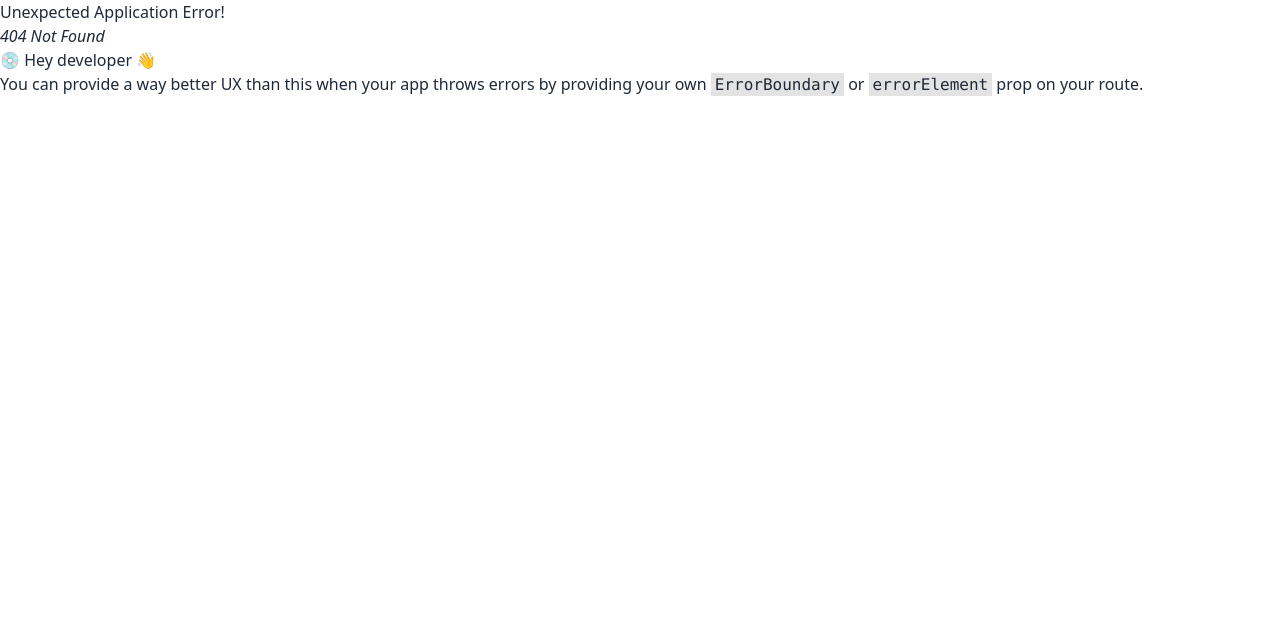
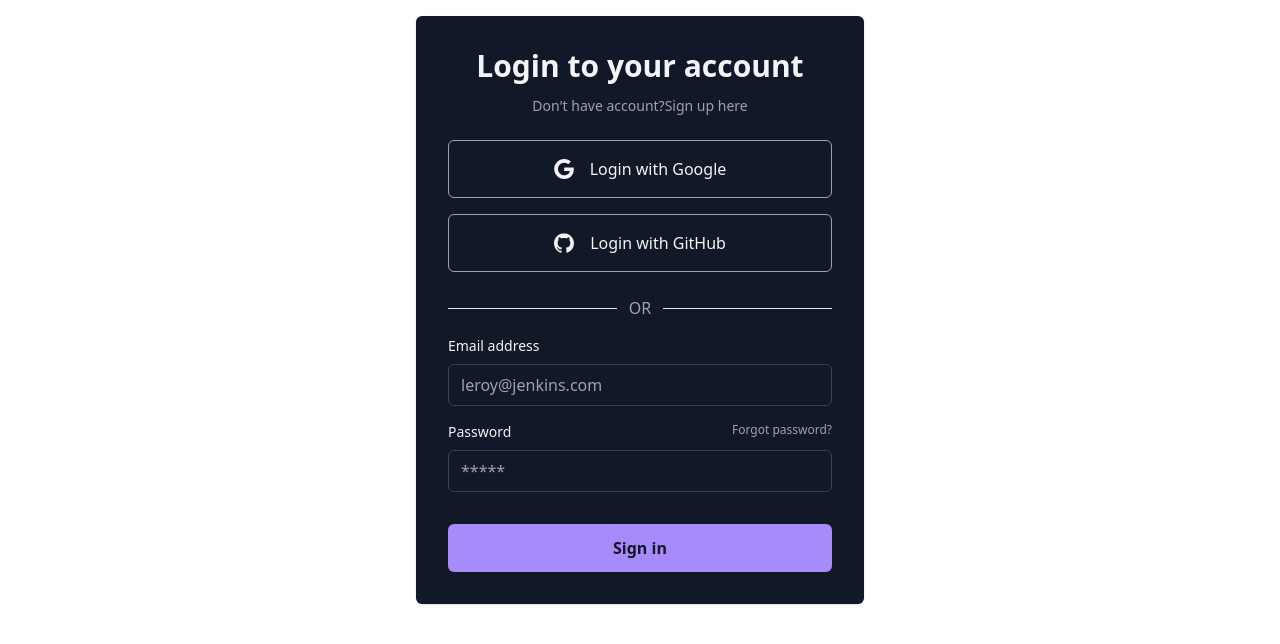
Before and after one commit to shamim-hossain008/wire-nest-client, a React (Vite) app: page /login in a window 1280 px wide. Before the commit this address had no page. Shown: the top 644 px of the page. Built offline with nearby package versions, Linux system fonts and the light colour scheme.

Commit message:
added login & authprovider

```diff
--- a/package.json
+++ b/package.json
@@ -10,6 +10,7 @@
     "preview": "vite preview"
   },
   "dependencies": {
+    "firebase": "^11.2.0",
     "react": "^18.3.1",
     "react-dom": "^18.3.1",
     "react-hot-toast": "^2.4.1",
--- /dev/null
+++ b/src/Firebase/firebase.config.js
@@ -0,0 +1,18 @@
+// Import the functions you need from the SDKs you need
+import { initializeApp } from "firebase/app";
+// TODO: Add SDKs for Firebase products that you want to use
+// https://firebase.google.com/docs/web/setup#available-libraries
+
+// Your web app's Firebase configuration
+const firebaseConfig = {
+  apiKey: import.meta.env.VITE_apiKey,
+  authDomain: import.meta.env.VITE_authDomain,
+  projectId: import.meta.env.VITE_projectId,
+  storageBucket: import.meta.env.VITE_storageBucket,
+  messagingSenderId: import.meta.env.VITE_messagingSenderId,
+  appId: import.meta.env.VITE_appId,
+};
+
+// Initialize Firebase
+const app = initializeApp(firebaseConfig);
+export default app;
--- a/src/Layout/Routes/Routes.jsx
+++ b/src/Layout/Routes/Routes.jsx
@@ -1,6 +1,7 @@
 import { createBrowserRouter } from "react-router-dom";
 import AddProductPage from "../../Pages/AddProduct/AddProductPage";
 import Home from "../../Pages/Home/Home/Home";
+import Login from "../../Pages/Login/Login";
 import MainLayout from "../MainLayout";
 
 export const router = createBrowserRouter([
@@ -19,4 +20,5 @@
       },
     ],
   },
+  { path: "/login", element: <Login /> },
 ]);
--- a/src/Pages/Home/Home/Shared/Navbar/Navbar.jsx
+++ b/src/Pages/Home/Home/Shared/Navbar/Navbar.jsx
@@ -120,7 +120,9 @@
               <a>Settings</a>
             </li>
             <li>
-              <a>Logout</a>
+              <Link to="/login" className="btn btn-primary">
+                Logout
+              </Link>
             </li>
           </ul>
         </div>
--- a/src/Pages/Login/Login.jsx
+++ b/src/Pages/Login/Login.jsx
@@ -1,7 +1,74 @@
 import React from "react";
+import SocialLogin from "../../components/SocialLogin/SocialLogin";
 
 const Login = () => {
-  return <div>Login</div>;
+  return (
+    <div className="w-full m-4 max-w-md mx-auto p-4 rounded-md shadow sm:p-8 bg-gray-900 dark:bg-gray-50 text-gray-100 dark:text-gray-800">
+      <h2 className="mb-3 text-3xl font-semibold text-center">
+        Login to your account
+      </h2>
+      <p className="text-sm text-center text-gray-400 dark:text-gray-600">
+        Don't have account?
+        <a
+          href="#"
+          rel="noopener noreferrer"
+          className="focus:underline hover:underline"
+        >
+          Sign up here
+        </a>
+      </p>
+      {/* Social Login */}
+      <SocialLogin />
+      <div className="flex items-center w-full my-4">
+        <hr className="w-full text-gray-400 dark:text-gray-600" />
+        <p className="px-3 text-gray-400 dark:text-gray-600">OR</p>
+        <hr className="w-full text-gray-400 dark:text-gray-600" />
+      </div>
+      <form noValidate="" action="" className="space-y-8">
+        <div className="space-y-4">
+          <div className="space-y-2">
+            <label htmlFor="email" className="block text-sm">
+              Email address
+            </label>
+            <input
+              type="email"
+              name="email"
+              id="email"
+              placeholder="leroy@jenkins.com"
+              className="w-full px-3 py-2 border rounded-md border-gray-700 dark:border-gray-300 bg-gray-900 dark:bg-gray-50 text-gray-100 dark:text-gray-800 focus:border-violet-400 focus:dark:border-violet-600"
+            />
+          </div>
+          <div className="space-y-2">
+            <div className="flex justify-between">
+              <label htmlFor="password" className="text-sm">
+                Password
+              </label>
+              <a
+                rel="noopener noreferrer"
+                href="#"
+                className="text-xs hover:underline text-gray-400 dark:text-gray-600"
+              >
+                Forgot password?
+              </a>
+            </div>
+            <input
+              type="password"
+              name="password"
+              id="password"
+              placeholder="*****"
+              className="w-full px-3 py-2 border rounded-md border-gray-700 dark:border-gray-300 bg-gray-900 dark:bg-gray-50 text-gray-100 dark:text-gray-800 focus:border-violet-400 focus:dark:border-violet-600"
+            />
+          </div>
+        </div>
+        <button
+          type="button"
+          className="w-full px-8 py-3 font-semibold rounded-md bg-violet-400 dark:bg-violet-600 text-gray-900 dark:text-gray-50"
+        >
+          Sign in
+        </button>
+      </form>
+    </div>
+  );
 };
 
 export default Login;
--- /dev/null
+++ b/src/Provider/AuthProvider.jsx
@@ -0,0 +1,14 @@
+import { createContext } from "react";
+
+export const AuthContext = createContext(null);
+const auth = getAuth(app);
+
+const authInfo = {};
+
+const AuthProvider = ({ children }) => {
+  return (
+    <AuthContext.Provider value={authInfo}>{children}</AuthContext.Provider>
+  );
+};
+
+export default AuthProvider;
--- /dev/null
+++ b/src/components/SocialLogin/SocialLogin.jsx
@@ -0,0 +1,38 @@
+import React from "react";
+
+const SocialLogin = () => {
+  return (
+    <div className="my-6 space-y-4">
+      <button
+        aria-label="Login with Google"
+        type="button"
+        className="flex items-center justify-center w-full p-4 space-x-4 border rounded-md focus:ring-2 focus:ring-offset-1 border-gray-400 dark:border-gray-600 focus:ring-violet-400 focus:dark:ring-violet-600"
+      >
+        <svg
+          xmlns="http://www.w3.org/2000/svg"
+          viewBox="0 0 32 32"
+          className="w-5 h-5 fill-current"
+        >
+          <path d="M16.318 13.714v5.484h9.078c-0.37 2.354-2.745 6.901-9.078 6.901-5.458 0-9.917-4.521-9.917-10.099s4.458-10.099 9.917-10.099c3.109 0 5.193 1.318 6.38 2.464l4.339-4.182c-2.786-2.599-6.396-4.182-10.719-4.182-8.844 0-16 7.151-16 16s7.156 16 16 16c9.234 0 15.365-6.49 15.365-15.635 0-1.052-0.115-1.854-0.255-2.651z"></path>
+        </svg>
+        <p>Login with Google</p>
+      </button>
+      <button
+        aria-label="Login with GitHub"
+        role="button"
+        className="flex items-center justify-center w-full p-4 space-x-4 border rounded-md focus:ring-2 focus:ring-offset-1 border-gray-400 dark:border-gray-600 focus:ring-violet-400 focus:dark:ring-violet-600"
+      >
+        <svg
+          xmlns="http://www.w3.org/2000/svg"
+          viewBox="0 0 32 32"
+          className="w-5 h-5 fill-current"
+        >
+          <path d="M16 0.396c-8.839 0-16 7.167-16 16 0 7.073 4.584 13.068 10.937 15.183 0.803 0.151 1.093-0.344 1.093-0.772 0-0.38-0.009-1.385-0.015-2.719-4.453 0.964-5.391-2.151-5.391-2.151-0.729-1.844-1.781-2.339-1.781-2.339-1.448-0.989 0.115-0.968 0.115-0.968 1.604 0.109 2.448 1.645 2.448 1.645 1.427 2.448 3.744 1.74 4.661 1.328 0.14-1.031 0.557-1.74 1.011-2.135-3.552-0.401-7.287-1.776-7.287-7.907 0-1.751 0.62-3.177 1.645-4.297-0.177-0.401-0.719-2.031 0.141-4.235 0 0 1.339-0.427 4.4 1.641 1.281-0.355 2.641-0.532 4-0.541 1.36 0.009 2.719 0.187 4 0.541 3.043-2.068 4.381-1.641 4.381-1.641 0.859 2.204 0.317 3.833 0.161 4.235 1.015 1.12 1.635 2.547 1.635 4.297 0 6.145-3.74 7.5-7.296 7.891 0.556 0.479 1.077 1.464 1.077 2.959 0 2.14-0.020 3.864-0.020 4.385 0 0.416 0.28 0.916 1.104 0.755 6.4-2.093 10.979-8.093 10.979-15.156 0-8.833-7.161-16-16-16z"></path>
+        </svg>
+        <p>Login with GitHub</p>
+      </button>
+    </div>
+  );
+};
+
+export default SocialLogin;
--- /dev/null
+++ b/src/hooks/useAuth.jsx
@@ -0,0 +1,9 @@
+import { useContext } from "react";
+import { AuthContext } from "../Provider/AuthProvider";
+
+const useAuth = () => {
+  const auth = useContext(AuthContext);
+  return auth;
+};
+
+export default useAuth;
```
Also changed, not shown: 2 other files (tests, documents, lock files or other folders).
